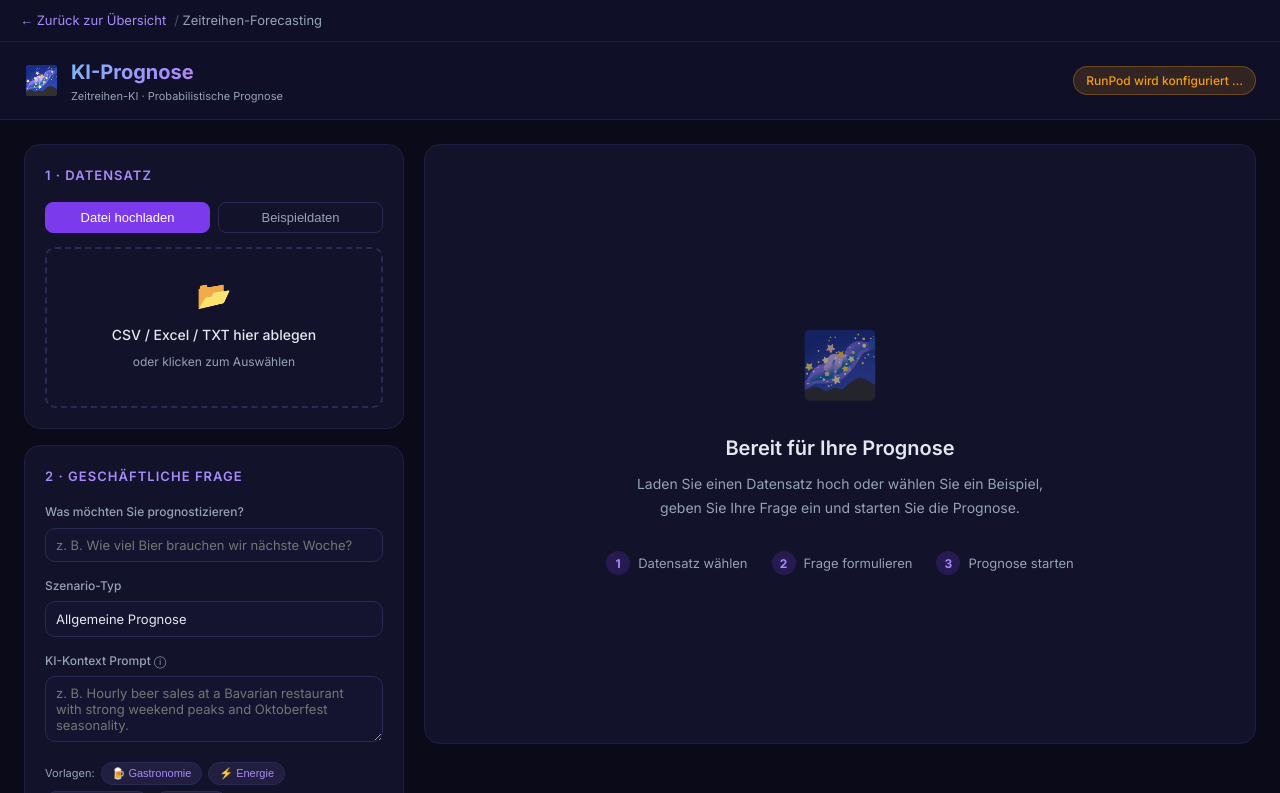
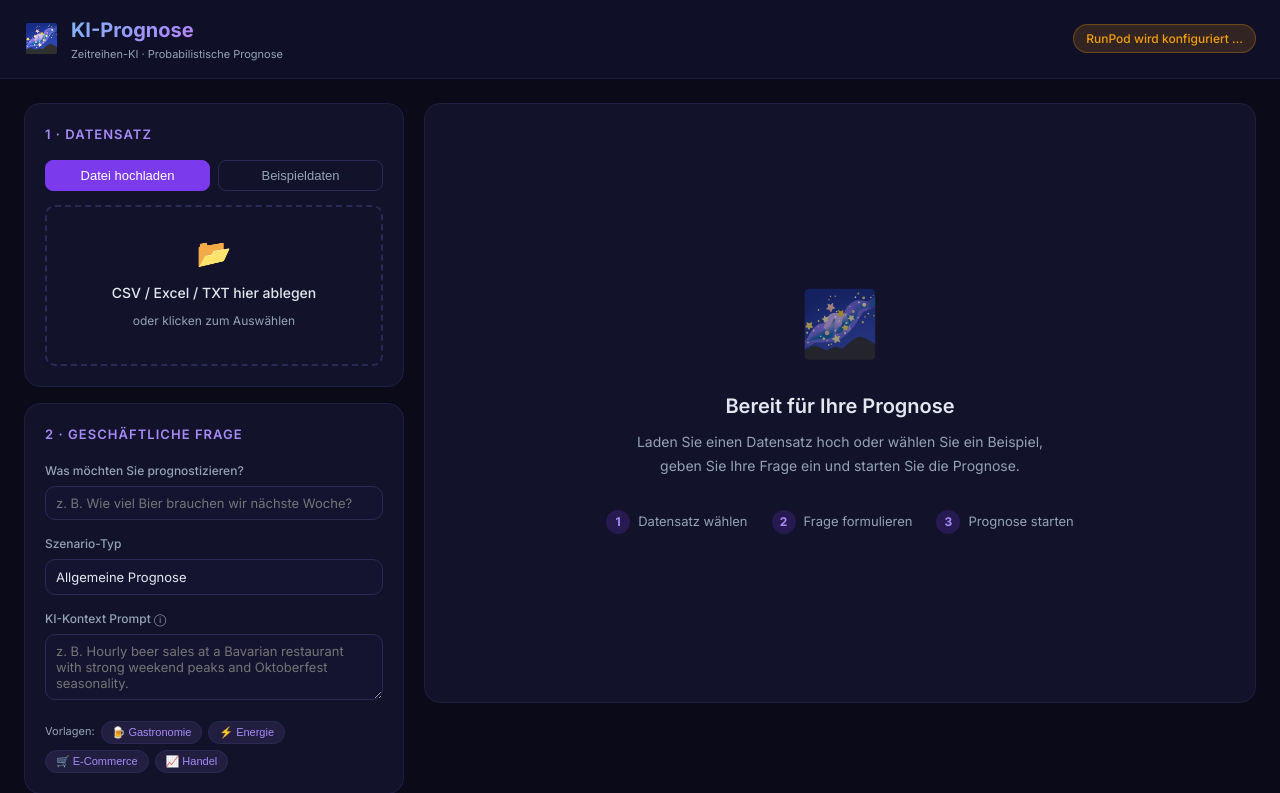
Before and after one commit to SalesIntelligence-Dev/SalesApps, a Flask app: page /forecasting in a window 1280 px wide. Shown: the top 793 px of the page. Run offline with Flask 3, Linux system fonts and the light colour scheme; data that the repository does not hold is empty; some libraries are stand-ins or nearby versions.

Commit message:
Remove back-nav breadcrumbs, link logos to home, filter forecast datasets to 3 examples
Co-Authored-By: Claude Sonnet 4.6 <noreply@anthropic.com>

```diff
--- a/static/js/main.js
+++ b/static/js/main.js
@@ -66,7 +66,9 @@ async function loadDatasets() {
       datasetList.innerHTML = '<div class="loading-dots">Keine Beispieldaten gefunden.</div>';
       return;
     }
-    datasets.forEach(ds => {
+    const FORECAST_DATASETS = ['gastro_bier', 'supermarkt_energie', 'ecommerce_umsatz'];
+    const filtered = datasets.filter(ds => FORECAST_DATASETS.includes(ds.id));
+    filtered.forEach(ds => {
       const card = document.createElement('div');
       card.className = 'dataset-card';
       card.dataset.id = ds.id;
--- a/templates/index.html
+++ b/templates/index.html
@@ -10,21 +10,17 @@
     <link rel="stylesheet" href="/static/css/style.css?v=4">
 </head>
 <body>
-<!-- ══════════════════ BACK NAV ══════════════════ -->
-<div class="back-nav">
-    <a href="/" class="back-link">← Zurück zur Übersicht</a>
-    <span class="breadcrumb">/ <span>Zeitreihen-Forecasting</span></span>
-</div>
-
 <!-- ══════════════════ HEADER ══════════════════ -->
 <header>
     <div class="header-inner">
         <div class="logo">
-            <span class="logo-icon">🌌</span>
-            <div>
-                <div class="logo-title">KI-Prognose</div>
-                <div class="logo-sub">Zeitreihen-KI · Probabilistische Prognose</div>
-            </div>
+            <a href="/" style="display:flex;align-items:center;gap:12px;text-decoration:none;color:inherit;">
+                <span class="logo-icon">🌌</span>
+                <div>
+                    <div class="logo-title">KI-Prognose</div>
+                    <div class="logo-sub">Zeitreihen-KI · Probabilistische Prognose</div>
+                </div>
+            </a>
         </div>
         <div id="model-status" class="model-badge loading">Modell wird geprüft …</div>
     </div>
```
Also changed, not shown: templates/cross_selling.html (+7 -10 lines), templates/margen.html (+7 -10 lines).
